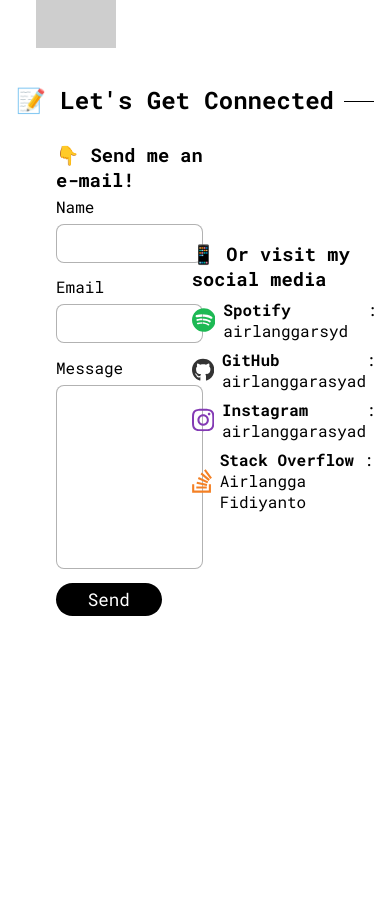
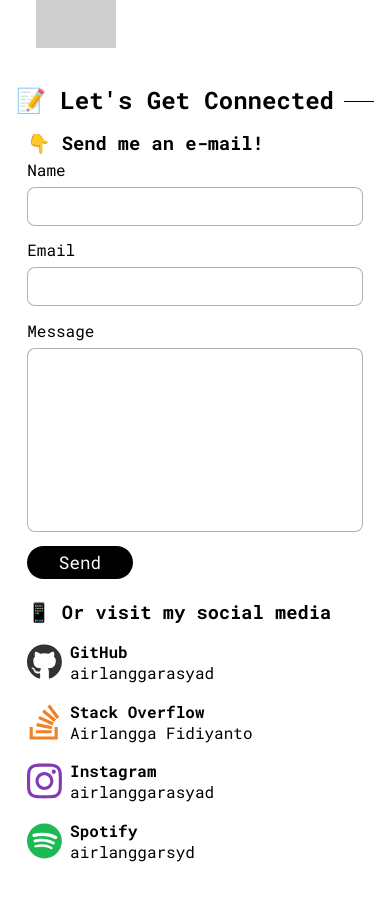
Before and after one commit to airlanggarasyad/personal-site, a React (Create React App) app: page / in a window 390 px wide. Shown: the part 2880-3780 px from the top of the page. Before the commit the page ends 3540 px from the top, so only its background shows below. Built offline with nearby package versions, Linux system fonts and the light colour scheme; grey boxes are pictures that could not be loaded.

Commit message:
responsive for social section

```diff
--- a/src/App.css
+++ b/src/App.css
@@ -47,4 +47,8 @@ h2 span {
     align-items: center;
     justify-content: center;
   }
+
+  .home-mail-container {
+    margin: 0.7em !important;
+  }
 }
--- a/src/App.js
+++ b/src/App.js
@@ -6,9 +6,8 @@ import TECH_STACKS from "./constants/techStacks";
 
 import "./App.css";
 
-function App() {
+const TitleSection = () => {
   return (
-    <>
     <div style={{ marginBottom: "5vh" }}>
       {/* <div className="left" style={{ display: "flex", paddingRight: "2em" }}>
       <img
@@ -16,24 +15,33 @@ function App() {
         src="https://upload.wikimedia.org/wikipedia/commons/3/3b/Phil_Collins_1_%28cropped%29.jpg"
       />
     </div> */}
-        <div className="rigt">
+      <div className="right">
         <h1 style={{ marginBottom: 0 }}>Airlangga R. Fidiyanto</h1>
         <h3 style={{ margin: 0, fontSize: "1.1em" }}>
           Front-end Developer and IoT Enthusiast
         </h3>
         <p>
-            Long life learner software engineer mainly focused on Web
-            Development and UI/UX design. Interested in computer science, web
-            development, IoT, and embedded system.{" "}
+          Long life learner software engineer mainly focused on Web Development
+          and UI/UX design. Interested in computer science, web development,
+          IoT, and embedded system.{" "}
         </p>
       </div>
     </div>
+  );
+};
+
+const ProjectSection = () => {
+  return (
+    <div>
       <div>
         <h2>
           <span style={{ paddingLeft: 0 }}>🛠️ Projects</span>
         </h2>
       </div>
-      <div className="project-container" style={{ display: "flex", flexWrap: "wrap", margin: "2.2em 0" }}>
+      <div
+        className="project-container"
+        style={{ display: "flex", flexWrap: "wrap", margin: "2.2em 0" }}
+      >
         {PROJECTS.slice(0)
           .reverse()
           .map((project, i) => (
@@ -54,14 +62,29 @@ function App() {
           ))}
         </div>
       </div>
+    </div>
+  );
+};
+
+const SocialSection = () => {
+  return (
     <div>
       <h2>
         <span style={{ paddingLeft: 0 }}>📝 Let's Get Connected</span>
       </h2>
-        <div style={{margin: "2em"}}>
+      <div className="home-mail-container" style={{ margin: "2em" }}>
         <SendMail />
       </div>
     </div>
+  );
+};
+
+function App() {
+  return (
+    <>
+      <TitleSection />
+      <ProjectSection />
+      <SocialSection />
     </>
   );
 }
--- a/src/components/sendMail.js
+++ b/src/components/sendMail.js
@@ -1,12 +1,9 @@
 import React, { useRef } from "react";
-import {
-  FaSpotify,
-  FaInstagram,
-  FaGithub,
-  FaStackOverflow,
-} from "react-icons/fa";
+import emailjs from "@emailjs/browser";
 
-import emailjs from "@emailjs/browser";
+import SOCIALS from "../constants/socials";
+
+import "./styles/sendMail.css";
 
 const SendMail = () => {
   const form = useRef();
@@ -24,7 +21,7 @@ const SendMail = () => {
       .then(
         (result) => {
           alert("Message sent!");
-          window.location.reload()
+          window.location.reload();
         },
         (error) => {
           console.alert(error.text);
@@ -34,8 +31,10 @@ const SendMail = () => {
 
   return (
     <>
-      <div>
-        <div style={{ display: "flex", alignItems: "center" }}>
+      <div
+        className="social-container"
+        style={{ display: "flex", alignItems: "center" }}
+      >
         <div style={{ width: "50%", padding: "0.5em" }}>
           <h3 style={{ fontSize: "1.5 em" }}>👇 Send me an e-mail!</h3>
           <form
@@ -69,73 +68,21 @@ const SendMail = () => {
           }}
         >
           <div>
-              <h3 style={{ fontSize: "1.5 em" }}>
-                📱 Or visit my social media
-              </h3>
-              <a
-                href="https://open.spotify.com/user/airlanggarsyd"
-                target="_blank"
-              >
+            <h3 style={{ fontSize: "1.5 em" }}>📱 Or visit my social media</h3>
+            <div style={{ margin:"0.8em 0"}}>
+              {SOCIALS.map((social, i) => (
+                <a href={social.socialURL}>
                   <div style={style.socialIcon}>
-                  <FaSpotify
-                    color="#1DB954"
-                    size={40}
-                    style={{ marginRight: "0.5em" }}
-                  />
+                    {social.socialComponent}
+                    <div style={{ display: "flex", flexDirection: "column", margin:"0.3em 0" }}>
                       <span>
-                    <b>Spotify</b>
-                    &nbsp;&nbsp;&nbsp;&nbsp;&nbsp;&nbsp;&nbsp;&nbsp;:
-                    airlanggarsyd
+                        <b>{social.title}</b>
                       </span>
+                      <span>{social.socialName}</span>
+                    </div>
                   </div>
                 </a>
-              <a
-                href="https://github.com/airlanggarasyad"
-                target="_blank"
-              >
-                <div style={style.socialIcon}>
-                  <FaGithub
-                    color="#333"
-                    size={40}
-                    style={{ marginRight: "0.5em" }}
-                  />
-                  <span>
-                    <b>GitHub</b>
-                    &nbsp;&nbsp;&nbsp;&nbsp;&nbsp;&nbsp;&nbsp;&nbsp;&nbsp;:
-                    airlanggarasyad
-                  </span>
-                </div>
-              </a>
-              <a
-                href="https:/instagram.com/airlanggarasyad"
-                target="_blank"
-              >
-                <div style={style.socialIcon}>
-                  <FaInstagram
-                    color="#833ab4"
-                    size={40}
-                    style={{ marginRight: "0.5em" }}
-                  />
-                  <span>
-                    <b>Instagram</b>&nbsp;&nbsp;&nbsp;&nbsp;&nbsp;&nbsp;:
-                    airlanggarasyad
-                  </span>
-                </div>
-              </a>
-              <a
-                href="airlanggarasyad.com"
-              >
-                <div style={style.socialIcon}>
-                  <FaStackOverflow
-                    color="#f48024"
-                    size={40}
-                    style={{ marginRight: "0.5em" }}
-                  />
-                  <span>
-                    <b>Stack Overflow</b> : Airlangga Fidiyanto
-                  </span>
-                </div>
-              </a>
+              ))}
             </div>
           </div>
         </div>
--- /dev/null
+++ b/src/components/styles/sendMail.css
@@ -0,0 +1,9 @@
+@media only screen and (max-width: 600px) {
+  .social-container {
+    flex-direction: column;
+  }
+
+  .social-container div {
+    width: 100% !important;
+  }
+}
--- /dev/null
+++ b/src/constants/socials.js
@@ -0,0 +1,51 @@
+import {
+  FaSpotify,
+  FaInstagram,
+  FaGithub,
+  FaStackOverflow,
+} from "react-icons/fa";
+
+const SOCIAL = [
+  {
+    title: "GitHub",
+    socialName: "airlanggarasyad",
+    socialURL: "github.com/airlanggarasyad",
+    socialComponent: (
+      <FaGithub color="#333" size={40} style={{ marginRight: "0.5em" }} />
+    ),
+    socialColor: "#333",
+  },
+  {
+    title: "Stack Overflow",
+    socialName: "Airlangga Fidiyanto",
+    socialURL: "airlanggarasyad.com",
+    socialComponent: (
+      <FaStackOverflow
+        color="#f48024"
+        size={40}
+        style={{ marginRight: "0.5em" }}
+      />
+    ),
+    socialColor: "#f48024",
+  },
+  {
+    title: "Instagram",
+    socialName: "airlanggarasyad",
+    socialURL: "instagram.com/airlanggarasyad",
+    socialComponent: (
+      <FaInstagram color="#833ab4" size={40} style={{ marginRight: "0.5em" }} />
+    ),
+    socialColor: "#833ab4",
+  },
+  {
+    title: "Spotify",
+    socialName: "airlanggarsyd",
+    socialURL: "https://open.spotify.com/user/airlanggarsyd",
+    socialComponent: (
+      <FaSpotify color="#1DB954" size={40} style={{ marginRight: "0.5em" }} />
+    ),
+    socialColor: "#333",
+  },
+];
+
+export default SOCIAL;
```
Lines whose indentation alone changed are shown as unchanged.
